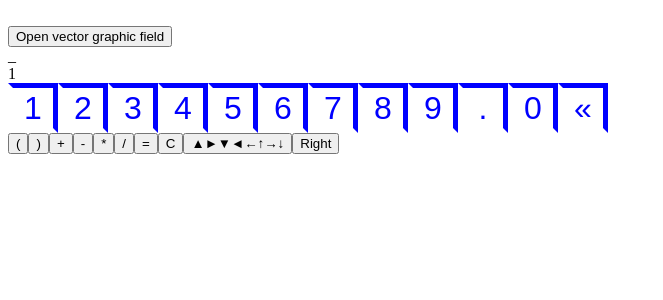
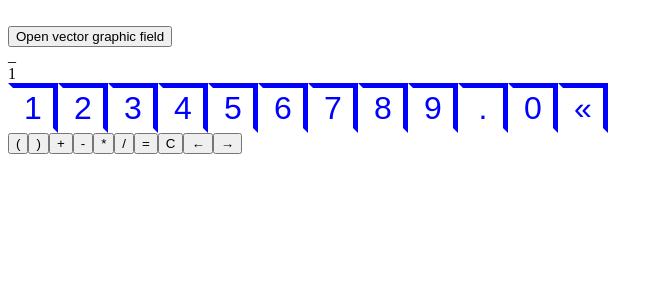
Before and after one commit to OlehKozubJS/various-react-projects-test, a React (Create React App) app: page / in a window 1280 px wide. Shown: the top 300 px of the page, without its empty margins (0-663 px from the left). Built offline with nearby package versions, Linux system fonts and the light colour scheme; a web font is replaced by a local one.

Commit message:
Update Calculator.jsx

```diff
--- a/src/Calculator/Calculator.jsx
+++ b/src/Calculator/Calculator.jsx
@@ -104,10 +104,10 @@ const Calculator = () => {
             C
           </button>
           <button type="button" onClick={turnCursorLeft}>
-            ▲►▼◄←↑→↓
+            ←
           </button>
           <button type="button" onClick={turnCursorRight}>
-            Right
+            →
           </button>
         </div>
       </div>
```
